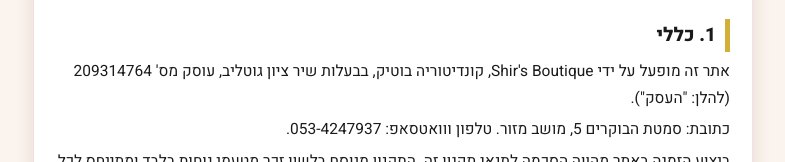
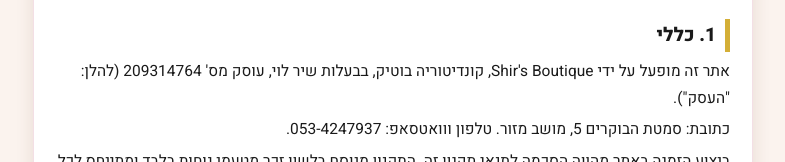
Before and after one commit to shirsbou-prog/shirsbou-prog.github.io, a plain HTML site: page takanon.html in a window 1280 px wide. Shown: the part 250-412 px from the top of the page, without its empty margins (247-1032 px from the left). Drawn offline with Linux system fonts and the light colour scheme.

Commit message:
Owner name: שיר לוי

```diff
--- a/takanon.html
+++ b/takanon.html
@@ -29,7 +29,7 @@
   <div class="upd">עודכן לאחרונה: נובמבר 2026</div>
 
   <h2>1. כללי</h2>
-  <p>אתר זה מופעל על ידי Shir's Boutique, קונדיטוריה בוטיק, בבעלות שיר ציון גוטליב, עוסק מס' 209314764 (להלן: "העסק").</p>
+  <p>אתר זה מופעל על ידי Shir's Boutique, קונדיטוריה בוטיק, בבעלות שיר לוי, עוסק מס' 209314764 (להלן: "העסק").</p>
   <p>כתובת: סמטת הבוקרים 5, מושב מזור. טלפון ווואטסאפ: 053-4247937.</p>
   <p>ביצוע הזמנה באתר מהווה הסכמה לתנאי תקנון זה. התקנון מנוסח בלשון זכר מטעמי נוחות בלבד ומתייחס לכל המגדרים.</p>
 
```
